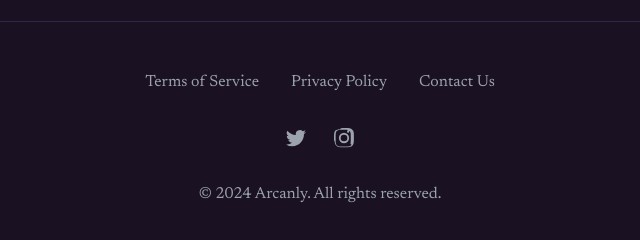
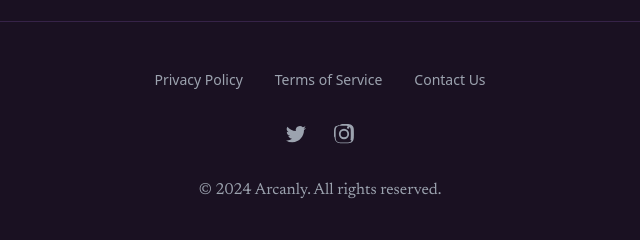
Before and after one commit to julie2401/Arcanly, a plain HTML site: page terms.html in a window 1280 px wide. Shown: the part 1618-1858 px from the top of the page, 320-960 px from the left. Drawn offline with nearby package versions, Linux system fonts and the light colour scheme.

Commit message:
Update terms.html

```diff
--- a/terms.html
+++ b/terms.html
@@ -123,9 +123,9 @@
 <footer class="border-t border-solid border-t-[#362348]">
 <div class="max-w-7xl mx-auto py-12 px-4 sm:px-6 lg:px-8">
 <nav aria-label="Footer" class="flex flex-wrap justify-center gap-x-8 gap-y-4">
-<a class="text-base text-gray-400 hover:text-white transition-colors" href="#">Terms of Service</a>
-<a class="text-base text-gray-400 hover:text-white transition-colors" href="#">Privacy Policy</a>
-<a class="text-base text-gray-400 hover:text-white transition-colors" href="#">Contact Us</a>
+<a class="font-sans text-sm text-gray-400 transition-colors hover:text-white" href="privacy">Privacy Policy</a>
+<a class="font-sans text-sm text-gray-400 transition-colors hover:text-white" href="terms">Terms of Service</a>
+<a class="font-sans text-sm text-gray-400 transition-colors hover:text-white" href="contact">Contact Us</a>
 </nav>
 <div class="mt-8 flex justify-center space-x-6">
 <a class="text-gray-400 hover:text-white transition-colors" href="#">
```
